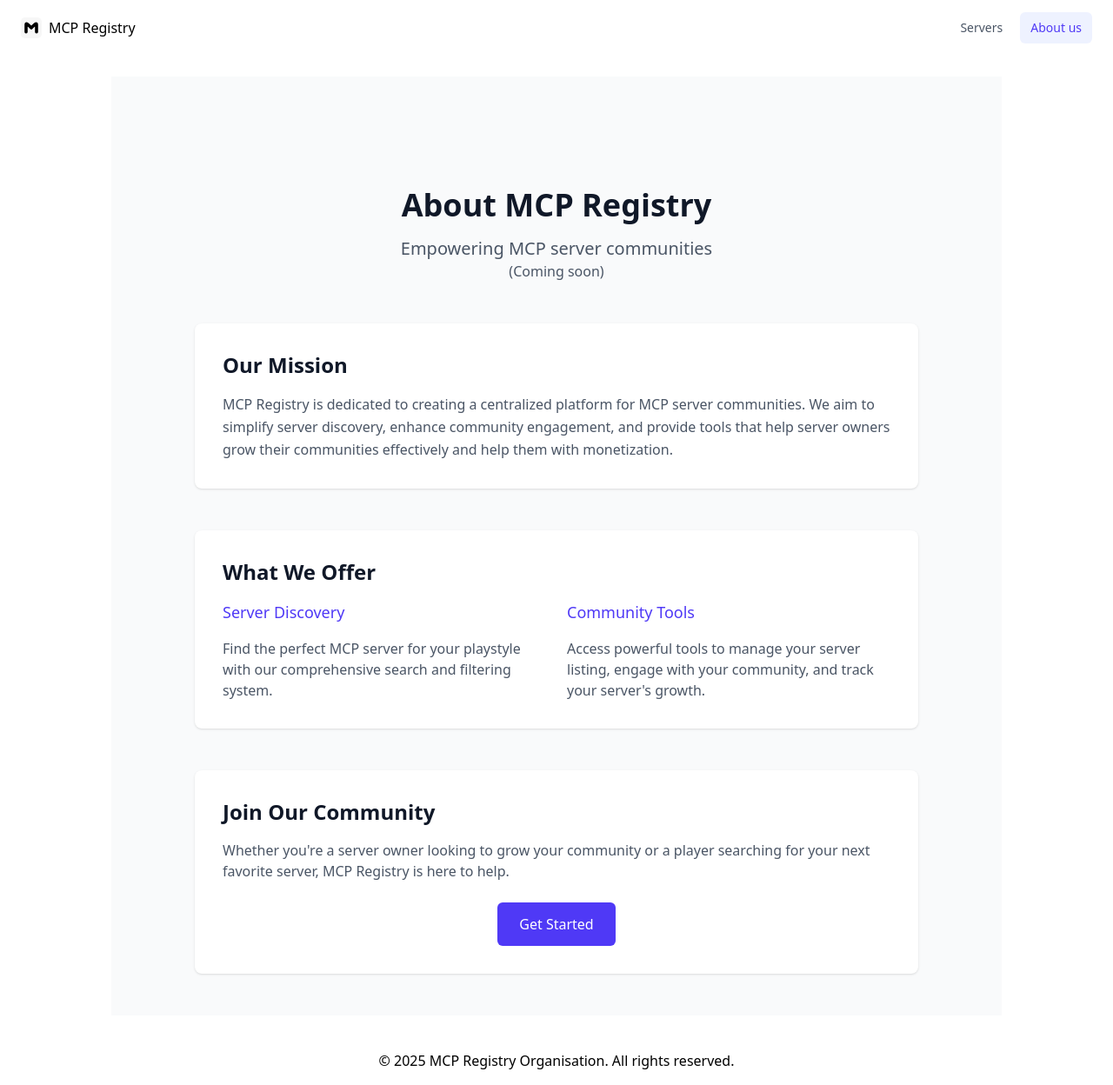
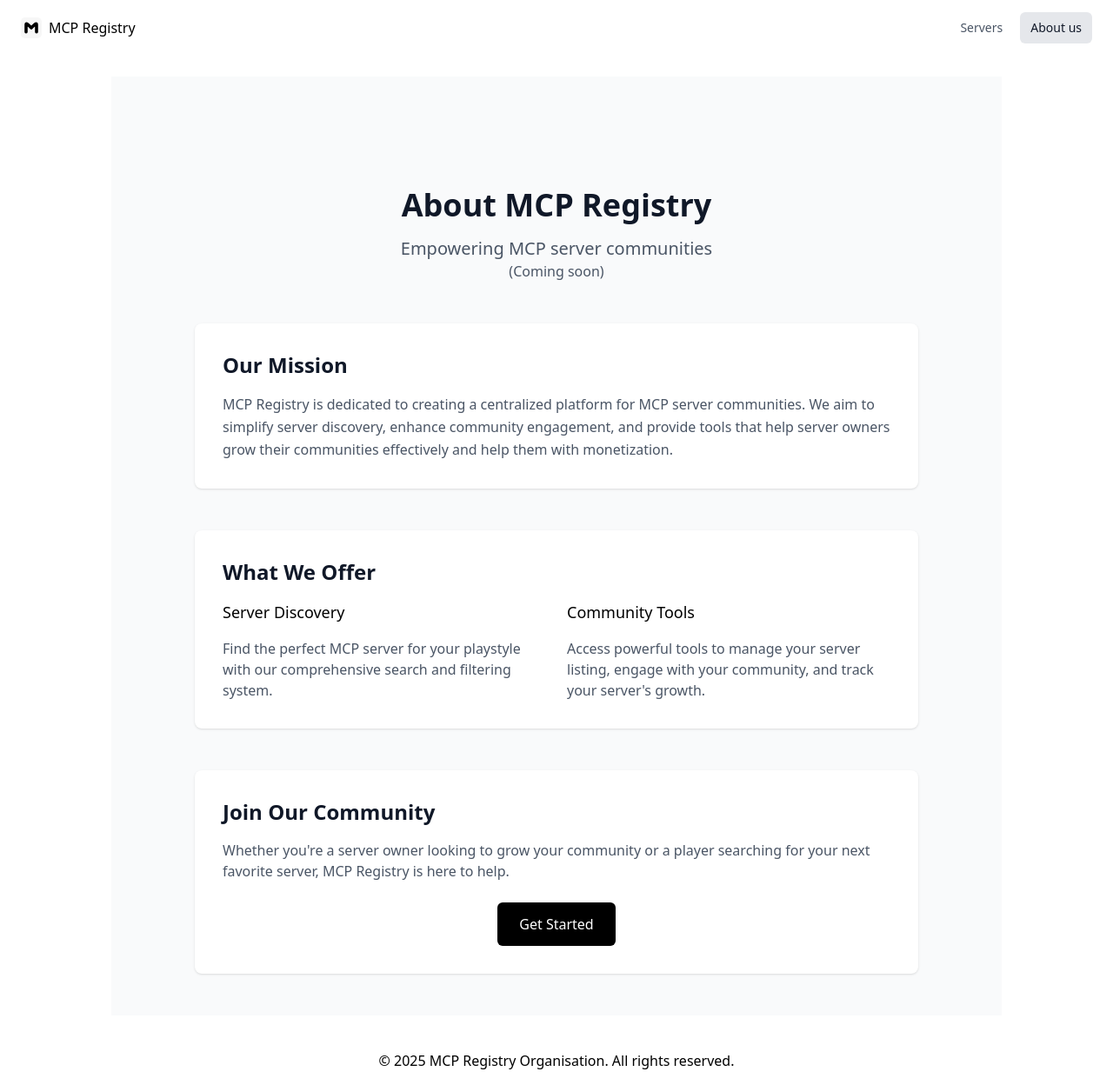
Before and after one commit to anuragsarkar97/mcpio, a Next.js app: page /about in a window 1280 px wide. Shown: the whole page at 87% size. Built offline with nearby package versions, Linux system fonts and the light colour scheme.

Commit message:
added full black n white

```diff
--- a/app/about/page.tsx
+++ b/app/about/page.tsx
@@ -25,14 +25,14 @@ export default function AboutPage() {
             <h2 className="text-2xl font-semibold text-gray-900 mb-4">What We Offer</h2>
             <div className="grid md:grid-cols-2 gap-6">
               <div className="space-y-4">
-                <h3 className="text-lg font-medium text-indigo-600">Server Discovery</h3>
+                <h3 className="text-lg font-medium text-black">Server Discovery</h3>
                 <p className="text-gray-600">
                   Find the perfect MCP server for your playstyle with our comprehensive search and
                   filtering system.
                 </p>
               </div>
               <div className="space-y-4">
-                <h3 className="text-lg font-medium text-indigo-600">Community Tools</h3>
+                <h3 className="text-lg font-medium text-black">Community Tools</h3>
                 <p className="text-gray-600">
                   Access powerful tools to manage your server listing, engage with your community,
                   and track your server's growth.
@@ -50,7 +50,7 @@ export default function AboutPage() {
             <div className="flex justify-center">
               <a
                 href="/servers"
-                className="inline-flex items-center px-6 py-3 border border-transparent text-base font-medium rounded-md text-white bg-indigo-600 hover:bg-indigo-700"
+                className="inline-flex items-center px-6 py-3 border border-transparent text-base font-medium rounded-md text-white bg-black"
               >
                 Get Started
               </a>
--- a/app/components/header.tsx
+++ b/app/components/header.tsx
@@ -28,8 +28,8 @@ export const Header = () => {
                 href="/servers"
                 className={`px-3 py-2 rounded-md text-sm font-medium transition-colors ${
                   isActive('/servers')
-                    ? 'bg-indigo-50 text-indigo-600'
-                    : 'text-gray-600 hover:text-indigo-600 hover:bg-indigo-50'
+                    ? 'bg-gray-200 text-gray-900'
+                    : 'text-gray-600 hover:text-gray-900 hover:bg-gray-100'
                 }`}
               >
                 Servers
@@ -38,8 +38,8 @@ export const Header = () => {
                 href="/about"
                 className={`px-3 py-2 rounded-md text-sm font-medium transition-colors ${
                   isActive('/about')
-                    ? 'bg-indigo-50 text-indigo-600'
-                    : 'text-gray-600 hover:text-indigo-600 hover:bg-indigo-50'
+                    ? 'bg-gray-200 text-gray-900'
+                    : 'text-gray-600 hover:text-gray-900 hover:bg-gray-100'
                 }`}
               >
                 About us
--- a/app/servers/page.tsx
+++ b/app/servers/page.tsx
@@ -153,7 +153,7 @@ export default function RegisterForm() {
             <button
               type="submit"
               disabled={isSubmitting}
-              className="group relative w-full flex justify-center py-2 px-4 border border-transparent text-sm font-medium rounded-md text-white bg-indigo-600 hover:bg-indigo-700 focus:outline-none focus:ring-2 focus:ring-offset-2 focus:ring-indigo-500 disabled:opacity-50"
+              className="group relative w-full flex justify-center py-2 px-4 border border-transparent text-sm font-medium rounded-md text-white bg-black cursor-pointer focus:outline-none focus:ring-2 focus:ring-offset-2 disabled:opacity-50"
             >
               {isSubmitting ? 'Registering...' : 'Register'}
             </button>
@@ -164,7 +164,7 @@ export default function RegisterForm() {
             By registering, you agree that we will use your email for communication, your server URL
             for service integration, your company name and GitHub Repo for account identification
             purposes. Please note that we will not share your data with any third parties. Read out{' '}
-            <Link href="/about" className="text-indigo-600">
+            <Link href="/about" className="text-black font-bold">
               About us
             </Link>{' '}
             page for more information.
```
